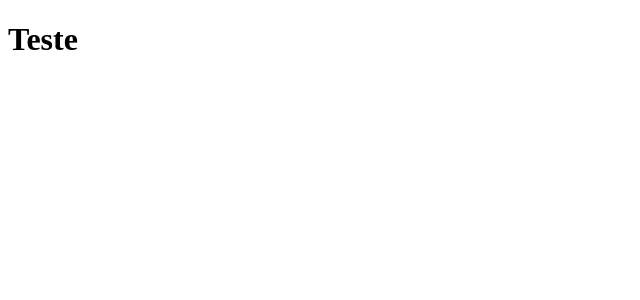
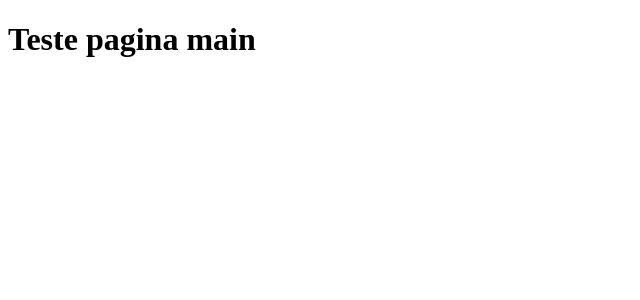
Before and after one commit to renant/goreact-desafio3, a React (Create React App) app: page / in a window 1280 px wide. Shown: the top 300 px of the page, without its empty margins (0-640 px from the left). Built offline with nearby package versions, Linux system fonts and the light colour scheme.

Commit message:
configurando rotas

```diff
--- a/src/App.js
+++ b/src/App.js
@@ -1,13 +1,15 @@
-import React, { Component } from "react";
+import React, { Fragment } from "react";
 
-// import { Container } from './styles';
+import Routes from "./routes";
 
-export default class src extends Component {
-  render() {
-    return (
-      <div>
-        <h1>Teste</h1>
-      </div>
-    );
-  }
-}
+import { ToastContainer } from "react-toastify";
+import "react-toastify/dist/ReactToastify.css";
+
+const App = () => (
+  <Fragment>
+    <Routes />
+    <ToastContainer autoClose={5000} />
+  </Fragment>
+);
+
+export default App;
--- /dev/null
+++ b/src/pages/main/index.js
@@ -0,0 +1,11 @@
+import React, { Component } from "react";
+
+export default class Main extends Component {
+  render() {
+    return (
+      <div>
+        <h1>Teste pagina main</h1>
+      </div>
+    );
+  }
+}
--- /dev/null
+++ b/src/routes/index.js
@@ -0,0 +1,17 @@
+import React, { Fragment } from "react";
+
+import { BrowserRouter, Switch, Route } from "react-router-dom";
+
+import Main from "../pages/main";
+
+const Routes = () => (
+  <BrowserRouter>
+    <Fragment>
+      <Switch>
+        <Route exact path="/" component={Main} />
+      </Switch>
+    </Fragment>
+  </BrowserRouter>
+);
+
+export default Routes;
```
Also changed, not shown: src/config/ReactotronConfig.js (added, +14 -0 lines).
